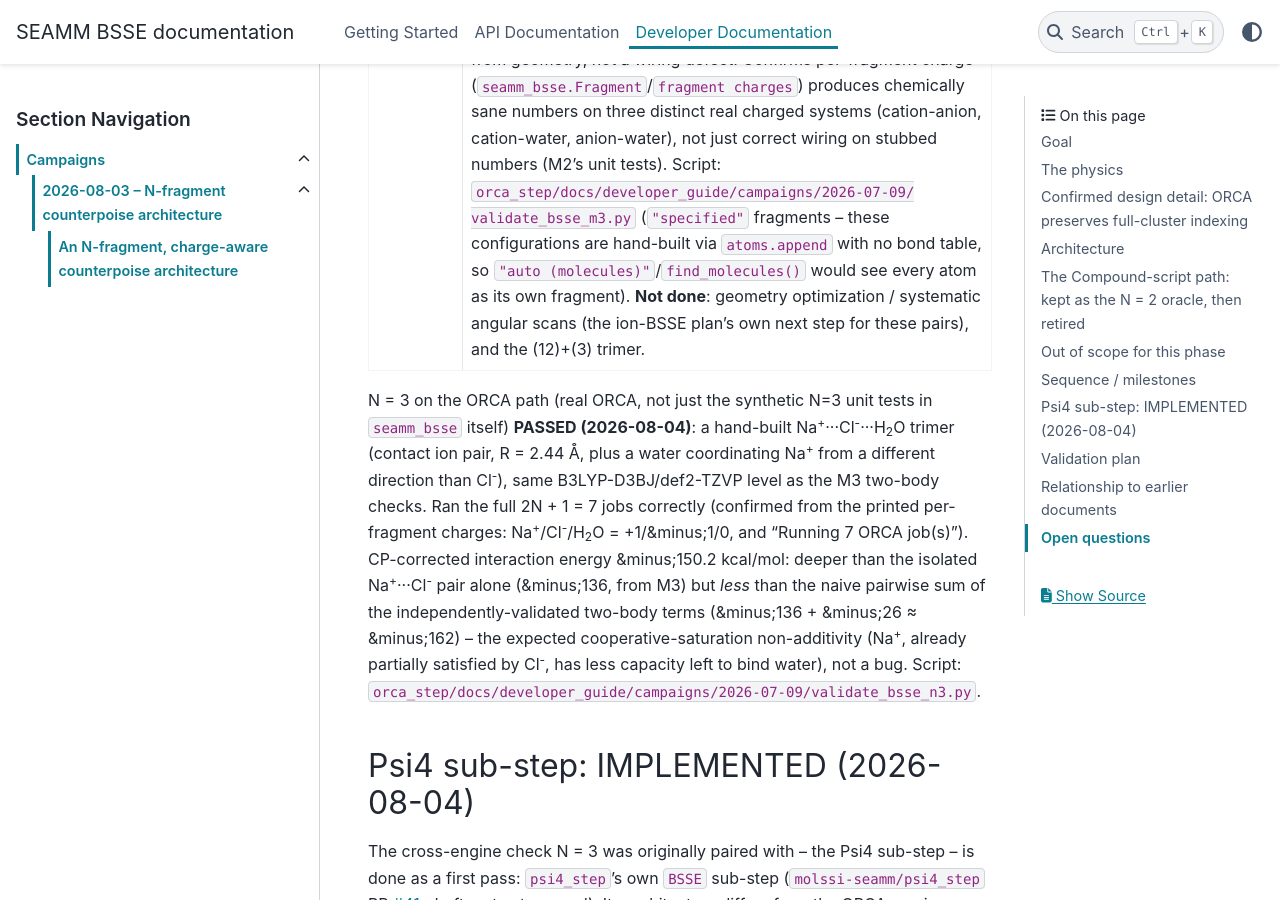
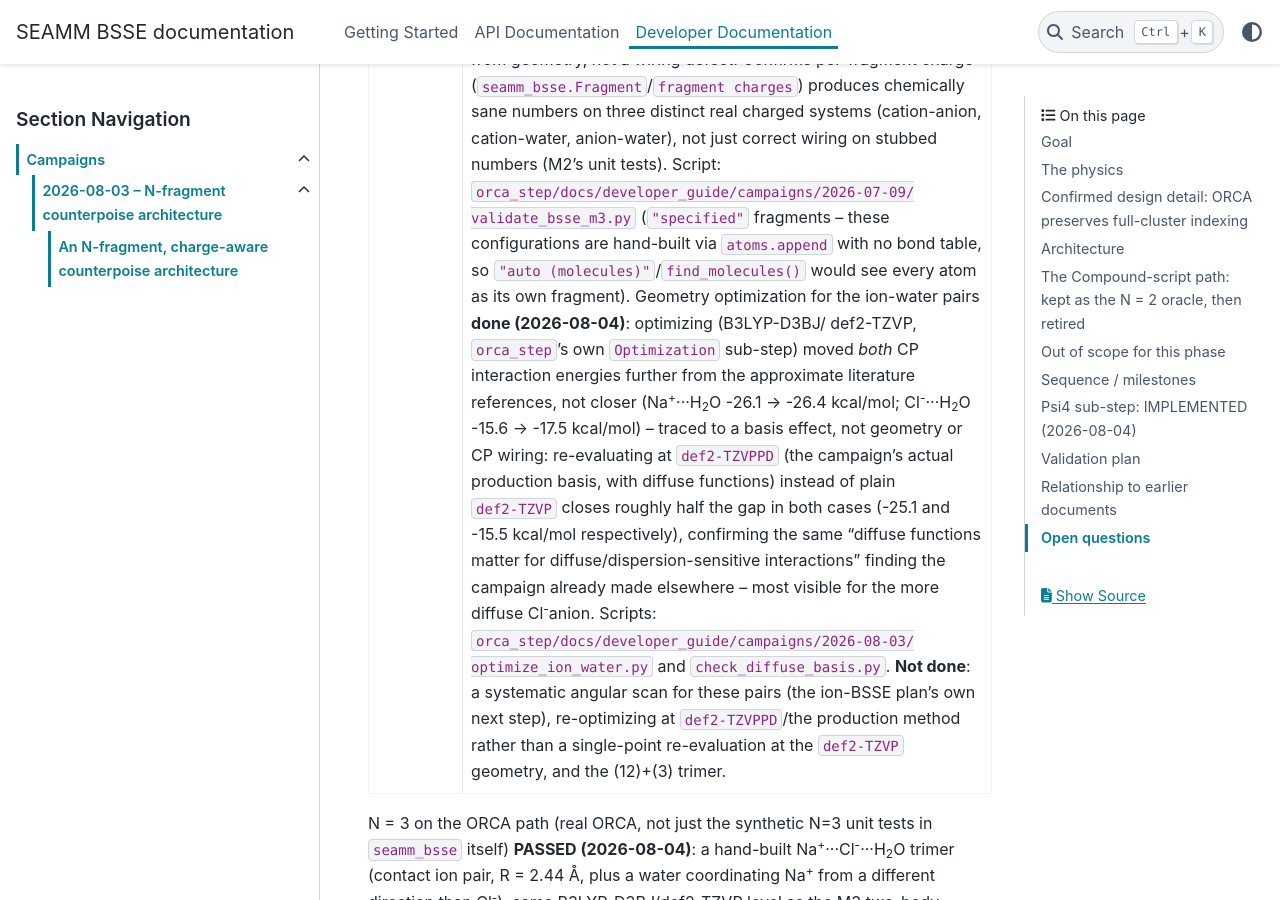
Before and after one commit to molssi-seamm/seamm_bsse, a Sphinx documentation site: the page built from docs/developer_guide/campaigns/2026-08-03/bsse_architecture.rst, in a window 1280 px wide and 900 px high, scrolled down 6993 px. Built offline with Sphinx 7.4.7 and the PyData theme 0.15.4, drawn with Linux system fonts in a browser that asks for light colours; pages that are not in the unit, such as notebooks, are missing from menus; the version number could not be read and is left out.

Commit message:
Record the ion-water geometry optimization and basis-diffuseness finding
See molssi-seamm/orca_step#23. Optimizing Na+/H2O and Cl-/H2O moved
both CP interaction energies further from the approximate literature
references, not closer -- traced to a basis effect (def2-TZVP lacks
diffuse functions), not geometry or CP wiring: def2-TZVPPD closes
roughly half the gap in both cases.

Co-Authored-By: Claude Sonnet 5 <noreply@anthropic.com>

```diff
--- a/docs/developer_guide/campaigns/2026-08-03/bsse_architecture.rst
+++ b/docs/developer_guide/campaigns/2026-08-03/bsse_architecture.rst
@@ -272,9 +272,28 @@ M3            Per-fragment charge. Na\ :sup:`+`\ ···H\ :sub:`2`\ O,
               validate_bsse_m3.py`` (``"specified"`` fragments -- these
               configurations are hand-built via ``atoms.append`` with no bond
               table, so ``"auto (molecules)"``/``find_molecules()`` would see
-              every atom as its own fragment). **Not done**: geometry
-              optimization / systematic angular scans (the ion-BSSE plan's
-              own next step for these pairs), and the (12)+(3) trimer.
+              every atom as its own fragment). Geometry optimization for the
+              ion-water pairs **done (2026-08-04)**: optimizing (B3LYP-D3BJ/
+              def2-TZVP, ``orca_step``'s own ``Optimization`` sub-step) moved
+              *both* CP interaction energies further from the approximate
+              literature references, not closer (Na\ :sup:`+`\ ···H\
+              :sub:`2`\ O -26.1 -> -26.4 kcal/mol; Cl\ :sup:`-`\ ···H\
+              :sub:`2`\ O -15.6 -> -17.5 kcal/mol) -- traced to a basis
+              effect, not geometry or CP wiring: re-evaluating at
+              ``def2-TZVPPD`` (the campaign's actual production basis, with
+              diffuse functions) instead of plain ``def2-TZVP`` closes
+              roughly half the gap in both cases (-25.1 and -15.5
+              kcal/mol respectively), confirming the same
+              "diffuse functions matter for diffuse/dispersion-sensitive
+              interactions" finding the campaign already made elsewhere --
+              most visible for the more diffuse Cl\ :sup:`-`\ anion. Scripts:
+              ``orca_step/docs/developer_guide/campaigns/2026-08-03/
+              optimize_ion_water.py`` and ``check_diffuse_basis.py``. **Not
+              done**: a systematic angular scan for these pairs (the
+              ion-BSSE plan's own next step), re-optimizing at
+              ``def2-TZVPPD``/the production method rather than a
+              single-point re-evaluation at the ``def2-TZVP`` geometry, and
+              the (12)+(3) trimer.
 ============  ===========================================================
 
 N = 3 on the ORCA path (real ORCA, not just the synthetic N=3 unit tests in
```
